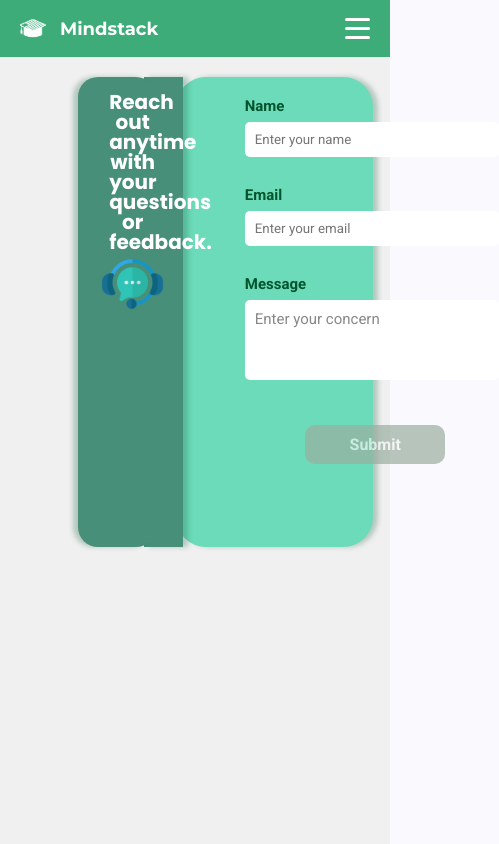
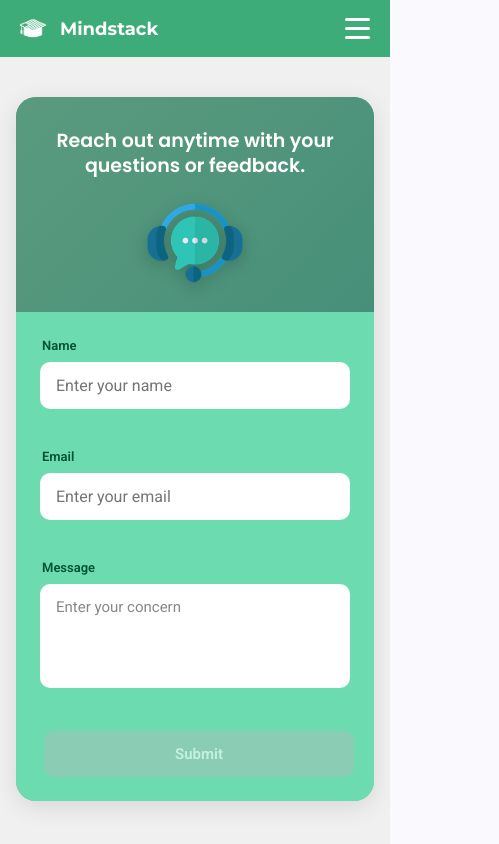
Before and after one commit to PUP-BSIT/project-techy-blinders-v2, an Angular app in the folder front-end/mind_stack/: page /contact in a window 390 px wide. Shown: the whole page, 499 px wide, since content can reach past the window. Built offline with nearby package versions, Linux system fonts and the light colour scheme.

Commit message:
feat: add the feature for mobile in contact us also update the error message handling for minimum message

```diff
--- a/front-end/mind_stack/src/app/models/contact.model.ts
+++ b/front-end/mind_stack/src/app/models/contact.model.ts
@@ -1,5 +1,9 @@
 export interface ContactRequest {
     name: string;
-    emai: string;
+    email: string;
     message: string;
 }
+
+export interface ContactResponse {
+    message: string;
+}
--- a/front-end/mind_stack/src/app/pages/contact-page/contact-page.html
+++ b/front-end/mind_stack/src/app/pages/contact-page/contact-page.html
@@ -1,14 +1,15 @@
 <app-nav-bar></app-nav-bar>
 
 <div class="container">
+    <div class="contact-card">
         <div class="logo-class">
             <div class="header-class">
                 <h1>Reach out anytime with your questions or feedback.</h1>
             </div>
 
-        <div class="image-class">
-            <img src="assets/customer-service.png">
-        </div>
+                <img class="image-class"
+                     src="assets/customer-service.png"
+                     alt="Customer Service">
         </div>
 
         <div class="seperator-class"></div>
@@ -85,6 +86,7 @@
                 </div>
             </form>
         </div>
+    </div>
 
     @if (submitMessage) {
         @if (showSubmitPopup()) {
--- a/front-end/mind_stack/src/app/pages/contact-page/contact-page.scss
+++ b/front-end/mind_stack/src/app/pages/contact-page/contact-page.scss
@@ -4,71 +4,114 @@
 
 :host {
   display: block;
-  min-height: 100vh;
+  height: 100vh;
   background-color: #f0f0f0;
+  overflow: hidden;
+}
+
+.container {
+  display: flex;
+  justify-content: center;
+  align-items: center;
+  min-height: calc(100vh - 80px);
+  padding: 20px;
+  box-sizing: border-box;
+}
+
+.contact-card {
+  display: flex;
+  width: 100%;
+  max-width: 900px;
+  height: 500px;
+  border-radius: 20px;
+  overflow: hidden;
+  border: none;
+  background: linear-gradient(135deg, #5a9b7f 0%, #7bc4a3 100%);
+  box-shadow: 0 8px 32px rgba(3, 86, 48, 0.18);
+}
+
+.logo-class {
+  flex: 1;
+  background: linear-gradient(135deg, #5a9b7f 0%, #478f79 100%);
+  display: flex;
+  flex-direction: column;
+  justify-content: center;
+  align-items: center;
+  padding: 40px;
+  color: white;
+  overflow: hidden;
+}
+
+.header-class {
+  text-align: center;
+  margin-bottom: 30px;
+}
+
+.header-class h1 {
+  color: white;
+  font-size: 28px;
+  font-family: "Poppins", sans-serif;
+  font-weight: 600;
+  margin: 0;
+  line-height: 1.2;
+}
+
+.image-class {
+  width: 224px;
+  height: auto;
+  filter: drop-shadow(0 4px 8px rgba(0, 0, 0, 0.2));
+}
+
+.seperator-class {
+  display: none;
 }
 
 .contact-form {
-  position: absolute;
+  flex: 1;
+  background-color: #6CDBB0;
+  padding: 40px;
   display: flex;
-  border: solid 0px;
-  width: 30%;
-  margin-left: 45%;
-  margin-top: 5%;
-  padding: 40px;
-  height: 430px;
-  border-radius: 30px;
-  z-index: 1;
-  background-color: #6cdbb9;
-  box-shadow: 5px 0px 5px rgba(36, 105, 73, 0.3);
-  padding-top: 0px;
-
+  flex-direction: column;
+  justify-content: center;
+  position: relative;
+  box-sizing: border-box;
 }
 
 .contact-form label {
-  display: flex;
   font-family: "Roboto", sans-serif;
-  font-size: 15px;
-  font-weight: bolder;
+  font-size: 14px;
+  font-weight: 600;
   color: #02542d;
-  margin-top: 17%;
-  margin-left: 25%;
+  margin-bottom: 8px;
+  display: block;
 }
 
 .contact-form input {
-  margin-top: 5%;
-  border: solid 0px;
-  width: 200%;
-  padding: 10px;
-  border-radius: 5px;
-  margin-left: 25%;
+  border: none;
+  width: 100%;
+  padding: 12px 16px;
+  border-radius: 8px;
+  background-color: white;
+  font-size: 14px;
   font-family: "Roboto", sans-serif;
+  box-sizing: border-box;
 }
 
 .contact-form input:focus {
   outline: none;
-  border-color: #3e7b69;
-  box-shadow: 0 0 0 3px rgba(62, 123, 105, 0.2);
-}
-
-.contact-form span {
-  display: flex;
-  font-family: "Roboto", sans-serif;
-  font-size: 14px;
-  font-weight: bolder;
-  color: #034626;
-  margin-top: 10px;
+  box-shadow: 0 0 0 2px rgba(62, 123, 105, 0.3);
 }
 
 .contact-form textarea {
-  margin-top: 5%;
-  margin-left: 25%;
-  width: 200%;
-  border-radius: 5px;
-  padding: 10px;
+  border: none;
+  width: 100%;
+  padding: 12px 16px;
+  border-radius: 8px;
+  background-color: white;
+  font-size: 14px;
+  font-family: "Roboto", sans-serif;
+  box-sizing: border-box;
   resize: none;
-  border: solid 0px;
-  font-family: "Roboto", sans-serif;
 }
 
 .contact-form textarea::placeholder {
@@ -80,16 +123,13 @@
 
 .contact-form textarea:focus {
   outline: none;
-  border: solid 0px;
-}
-
-.contact-form:focus-within {
-  outline: none;
+  box-shadow: 0 0 0 2px rgba(62, 123, 105, 0.3);
 }
 
 .contact-form .field {
   position: relative;
-  margin-bottom: 28px;
+  margin-bottom: 20px;
+  padding-bottom: 20px;
 }
 
 .validators-message {
@@ -98,7 +138,9 @@
   font-weight: 500;
   font-family: "Roboto", sans-serif;
   position: absolute;
-  margin-left: 25%;
+  margin-top: 2%;
+  left: 0;
+  right: 0;
 }
 
 span {
@@ -106,94 +148,47 @@ span {
   font-size: 12px;
   font-weight: 500;
   font-family: "Roboto", sans-serif;
-  position: absolute;
-  margin-left: 25%;
-}
-
-.contact-form text:focus {
-  outline: none;
-  border-color: #3e7b69;
 }
 
 .submit-class {
-  margin-top: 40px;
-  margin-left: 75%;
-  width: 50%;
+  margin-top: 20px;
+  width: 100%;
 }
 
 .submit-class button {
-  border: solid 0px;
-  padding: 10px;
-  width: 240%;
-  border-radius: 10px;
-  background-color: #287c55;
+  border: none;
+  padding: 14px;
+  width: 100%;
+  border-radius: 8px;
+  background-color: #3e7b69;
   font-family: "Roboto", sans-serif;
-  font-weight: bold;
+  font-weight: 600;
   color: white;
   font-size: 16px;
-  margin-left: 3%;
+  cursor: pointer;
+  transition: all 0.3s ease;
 }
 
-.submit-class button:hover {
-  transition: background 0.3s ease;
-  background: #185b3e;
-  cursor: pointer;
+.submit-class button:hover:not(:disabled) {
+  background: #2e5d4f;
+  transform: translateY(-1px);
 }
 
-// button loading state
+.submit-class button:active:not(:disabled) {
+  transform: translateY(0);
+}
+
 .submit-class button:disabled,
 .submit-class button[disabled] {
-  background: #9aaea0;
+  background-color: #a0c4b8;
   cursor: not-allowed;
-  opacity: 0.7;
-  color: #f1f4f2;
-  box-shadow: none;
+  opacity: 0.6;
 }
 
 .submit-class button:disabled:hover,
 .submit-class button[disabled]:hover {
-  background: #9aaea0;
+  background: #a0c4b8;
   cursor: not-allowed;
-}
-
-.seperator-class {
-  position: absolute;
-  z-index: 2;
-  border: solid 0px;
-  width: 10%;
-  height: 470px;
-  margin-left: 37%;
-  margin-top: 5%;
-  background-color: #478f79;
-  box-shadow: 5px 0px 5px rgba(36, 105, 73, 0.3);
-}
-
-.logo-class {
-  position: absolute;
-  z-index: 3;
-  border: solid 0px;
-  width: 20%;
-  height: 470px;
-  margin-left: 20%;
-  margin-top: 5%;
-  background-color: #478f79;
-  border-radius: 20px;
-  box-shadow: -5px 0px 5px rgba(36, 105, 73, 0.3);
-}
-
-.logo-class h1 {
-  text-align: center;
-  color: white;
-  margin-left: 40%;
-  margin-top: 20%;
-  font-size: 20px;
-  font-family: "Poppins", sans-serif;
-}
-
-.image-class img {
-  margin-top: 1%;
-  width: 80%;
-  margin-left: 30%;
 }
 
 .popup-overlay {
@@ -273,3 +268,247 @@ span {
     opacity: 1;
   }
 }
+
+// Responsive design
+@media (max-width: 1024px) and (min-width: 769px) {
+  .contact-card {
+    max-width: 800px;
+    height: 450px;
+  }
+
+  .logo-class {
+    padding: 30px;
+
+    .header-class h1 {
+      font-size: 24px;
+    }
+
+    .image-class {
+      width: 182px;
+    }
+  }
+
+  .contact-form {
+    padding: 30px;
+  }
+}
+
+@media (max-width: 768px) {
+  :host {
+    background-color: #f0f0f0;
+    padding: 0;
+    margin: 0;
+    height: 100vh;
+    overflow-y: auto;
+    overflow-x: hidden;
+  }
+
+  .container {
+    padding: 16px;
+    margin: 0;
+    min-height: calc(100vh - 60px);
+    display: flex;
+    align-items: center;
+    justify-content: center;
+    box-sizing: border-box;
+  }
+
+  .contact-card {
+    flex-direction: column;
+    max-width: 400px;
+    width: 100%;
+    height: auto;
+    min-height: auto;
+    border-radius: 24px;
+    margin: 0 auto;
+    box-shadow: 0 8px 32px rgba(0, 0, 0, 0.12);
+    overflow: hidden;
+  }
+
+  .logo-class {
+    padding: 40px 32px 24px 32px;
+    min-height: 160px;
+    display: flex;
+    flex-direction: column;
+    justify-content: center;
+    align-items: center;
+    text-align: center;
+
+    .header-class {
+      margin-bottom: 20px;
+      width: 100%;
+      padding: 0 16px;
+    }
+
+    .header-class h1 {
+      font-size: 22px;
+      font-weight: 600;
+      line-height: 1.3;
+      margin: 0;
+    }
+
+    .image-class {
+      width: 112px;
+      height: auto;
+    }
+  }
+
+  .contact-form {
+    padding: 32px;
+    display: flex;
+    flex-direction: column;
+    justify-content: flex-start;
+
+    .field {
+      width: 100%;
+      margin-left: auto;
+      margin-right: auto;
+      margin-bottom: 20px;
+
+      input, textarea {
+        padding: 16px 20px;
+        font-size: 16px;
+        border-radius: 12px;
+        width: 100%;
+        box-sizing: border-box;
+        max-width: 100%;
+      }
+    }
+
+    label {
+      font-size: 14px;
+      margin-bottom: 8px;
+      display: block;
+      padding-left: 4px;
+    }
+
+    .submit-class {
+      width: 100%;
+      margin-top: 12px;
+      padding: 0 8px;
+
+      button {
+        padding: 16px 24px;
+        font-size: 16px;
+        border-radius: 12px;
+        width: 100%;
+        max-width: 100%;
+      }
+    }
+
+    .validators-message {
+      margin: 8px 4px 0 4px;
+      font-size: 12px;
+    }
+  }
+}
+
+@media (max-width: 480px) {
+  :host {
+    background-color: #f0f0f0;
+    padding: 0;
+    margin: 0;
+    height: 100vh;
+    overflow-y: auto;
+    overflow-x: hidden;
+  }
+
+  .container {
+    padding: 12px;
+    margin: 0;
+    min-height: calc(100vh - 60px);
+    display: flex;
+    align-items: center;
+    justify-content: center;
+    box-sizing: border-box;
+  }
+
+  .contact-card {
+    flex-direction: column;
+    max-width: 360px;
+    width: calc(100% - 8px);
+    height: auto;
+    min-height: auto;
+    border-radius: 20px;
+    margin: 4px auto;
+    box-shadow: 0 6px 24px rgba(0, 0, 0, 0.1);
+    overflow: hidden;
+  }
+
+  .logo-class {
+    padding: 32px 24px 20px 24px;
+    min-height: 140px;
+    display: flex;
+    flex-direction: column;
+    justify-content: center;
+    align-items: center;
+    text-align: center;
+
+    .header-class {
+      margin-bottom: 16px;
+      width: 100%;
+      padding: 0 12px;
+    }
+
+    .header-class h1 {
+      font-size: 19px;
+      font-weight: 600;
+      line-height: 1.3;
+      margin: 0;
+    }
+
+    .image-class {
+      width: 98px;
+      height: auto;
+    }
+  }
+
+  .contact-form {
+    padding: 24px;
+    display: flex;
+    flex-direction: column;
+    justify-content: flex-start;
+
+    .field {
+      width: 100%;
+      margin-left: auto;
+      margin-right: auto;
+      margin-bottom: 18px;
+
+      input, textarea {
+        padding: 14px 16px;
+        font-size: 16px;
+        border-radius: 10px;
+        width: 100%;
+        box-sizing: border-box;
+        max-width: 100%;
+      }
+    }
+
+    label {
+      font-size: 13px;
+      margin-bottom: 6px;
+      display: block;
+      padding-left: 2px;
+    }
+
+    .submit-class {
+      width: 100%;
+      margin-top: 8px;
+      padding: 0 4px;
+
+      button {
+        padding: 14px 20px;
+        font-size: 15px;
+        border-radius: 10px;
+        width: 100%;
+        max-width: 100%;
+      }
+    }
+
+    .validators-message {
+      margin: 6px 2px 0 2px;
+      font-size: 12px;
+    }
+  }
+}
--- a/front-end/mind_stack/src/service/contact.service.ts
+++ b/front-end/mind_stack/src/service/contact.service.ts
@@ -1,5 +1,5 @@
 import { inject, Injectable } from '@angular/core';
-import { ContactRequest } from '../app/models/contact.model';
+import { ContactRequest, ContactResponse } from '../app/models/contact.model';
 import { HttpClient } from '@angular/common/http';
 import { Observable } from 'rxjs';
 
@@ -11,7 +11,7 @@ export class ContactService {
 
   constructor(private http: HttpClient){}
 
-  sendContactForm(contact: ContactRequest): Observable<ContactRequest> {
-    return this.http.post<ContactRequest>(this.apiUrl, contact);
+  sendContactForm(contact: ContactRequest): Observable<ContactResponse> {
+    return this.http.post<ContactResponse>(this.apiUrl, contact);
   }
 }
```
Also changed, not shown: front-end/mind_stack/src/app/pages/contact-page/contact-page.ts (+7 -9 lines), 1 other file (tests, documents, lock files or other folders). Lines whose indentation alone changed are shown as unchanged.
